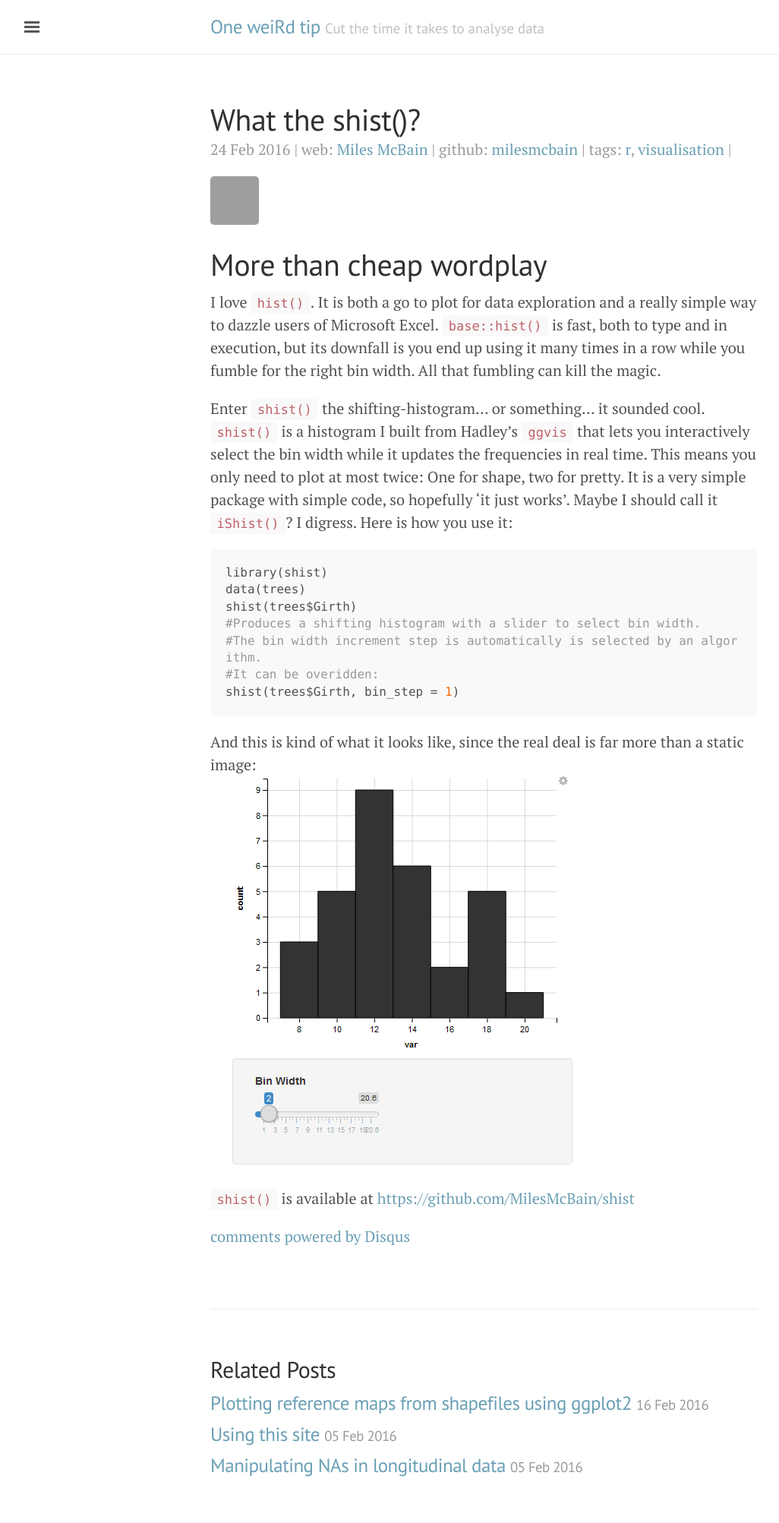
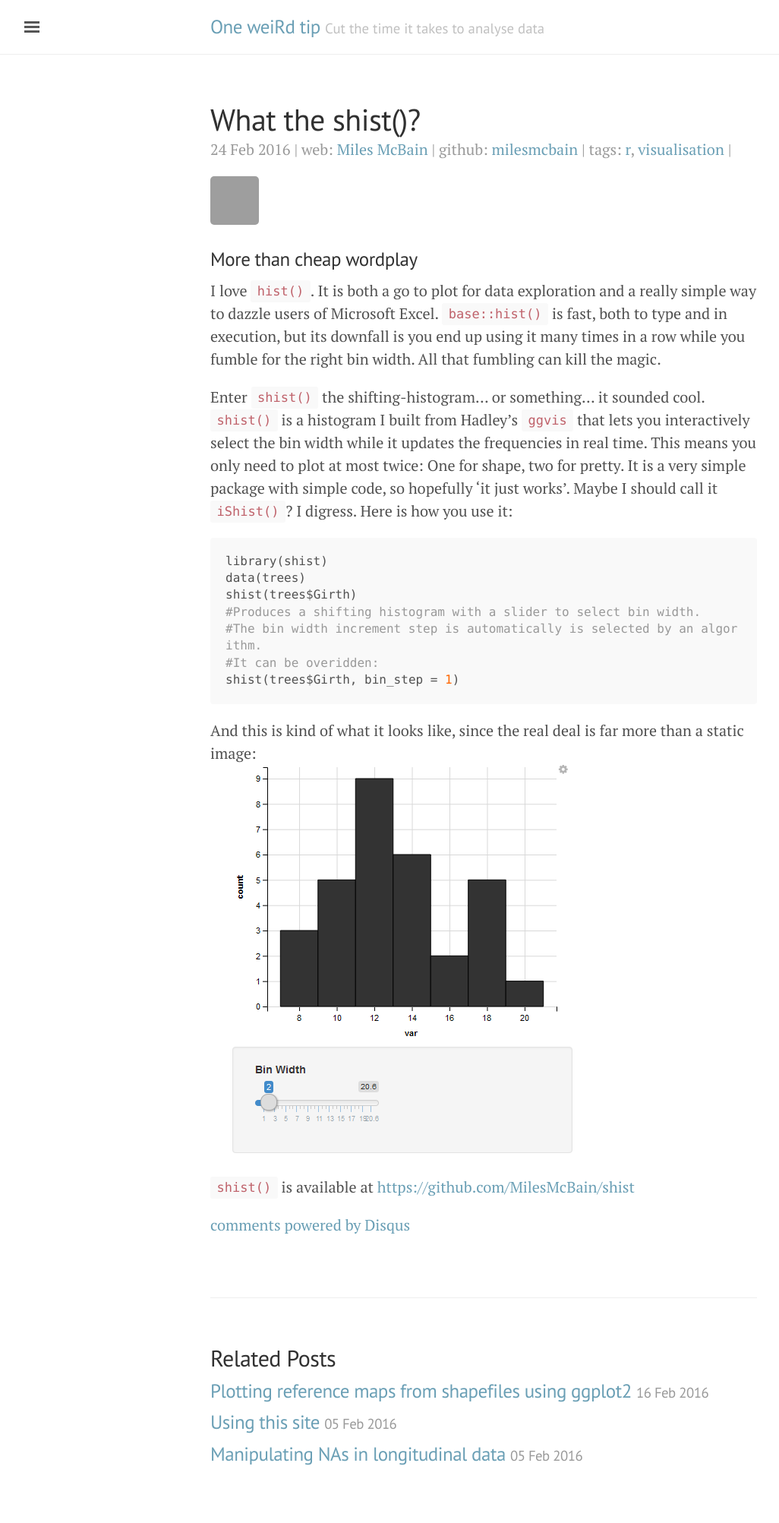
Before and after one commit to bragqut/bragqut.github.io, a Jekyll site: the page built from _posts/2016-02-24-milesmcbain-shistogram.md, in a window 1280 px wide. Shown: the whole page at 76% size, without its empty margins (3-1029 px from the left). Built offline with Jekyll 4.4.1, drawn with Linux system fonts in a browser that asks for light colours; comment, search, counter and statistics services are not loaded; grey boxes are pictures that could not be loaded.

Commit message:
smaller section header

```diff
--- a/_posts/2016-02-24-milesmcbain-shistogram.md
+++ b/_posts/2016-02-24-milesmcbain-shistogram.md
@@ -7,8 +7,7 @@ tags:
  - visualisation
 ---
 
-More than cheap wordplay
-========================
+### More than cheap wordplay
 
 I love `hist()`. It is both a go to plot for data exploration and a really simple way to dazzle users of Microsoft Excel. `base::hist()` is fast, both to type and in execution, but its downfall is you end up using it many times in a row while you fumble for the right bin width. All that fumbling can kill the magic.
 
```
